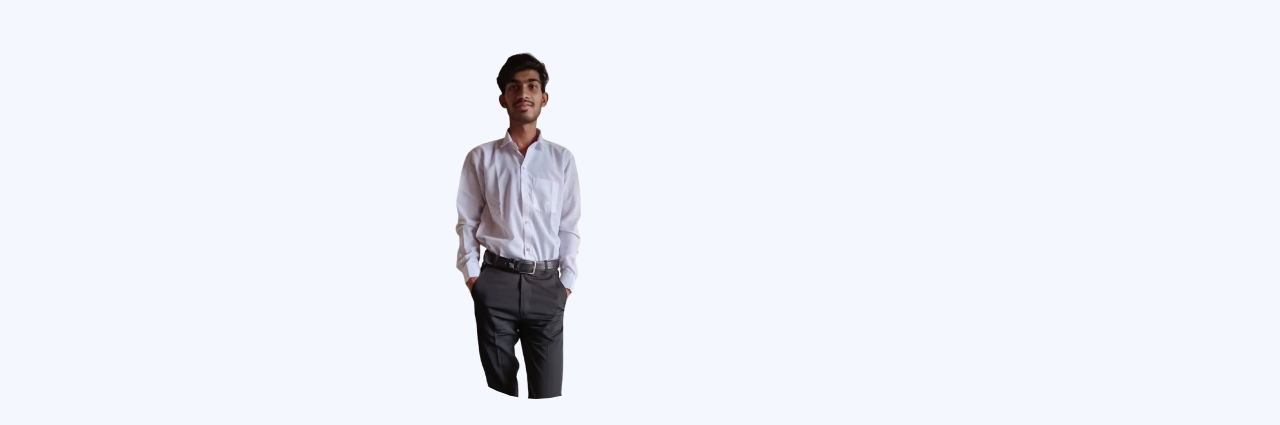
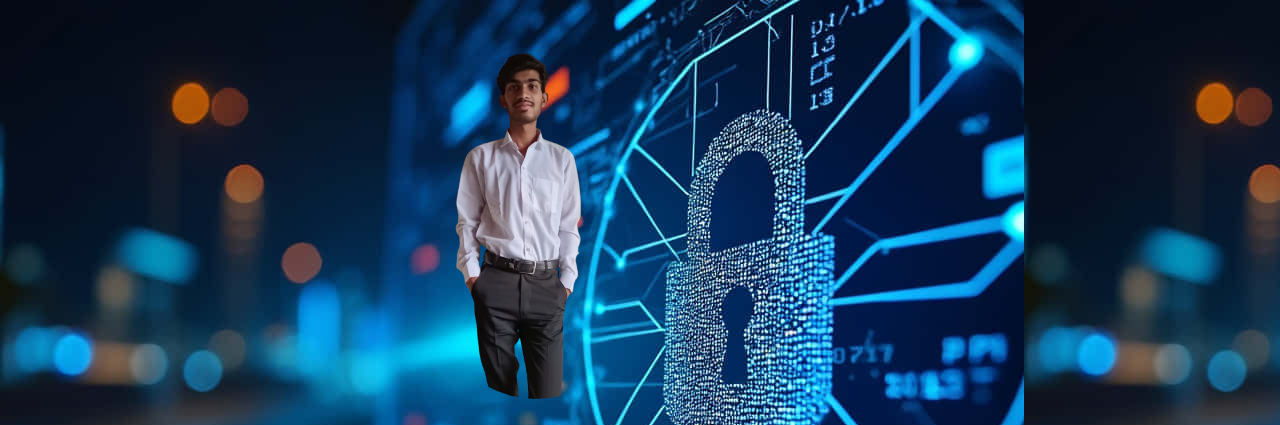
Before and after one commit to Shubhamtem2006/shubham-tembhre.github.io, a plain HTML site: page index.html in a window 1280 px wide. Shown: the top 425 px of the page. Drawn offline with Linux system fonts and the light colour scheme.

Commit message:
Update style.css

```diff
--- a/style.css
+++ b/style.css
@@ -92,7 +92,7 @@ body {
   margin:0;
   font-family: Arial;
   background:#f5f7ff;
-  background:image cyber.jpg;
+  background-image:url(cyber.jpg);
 }
 
 .hero{
```
